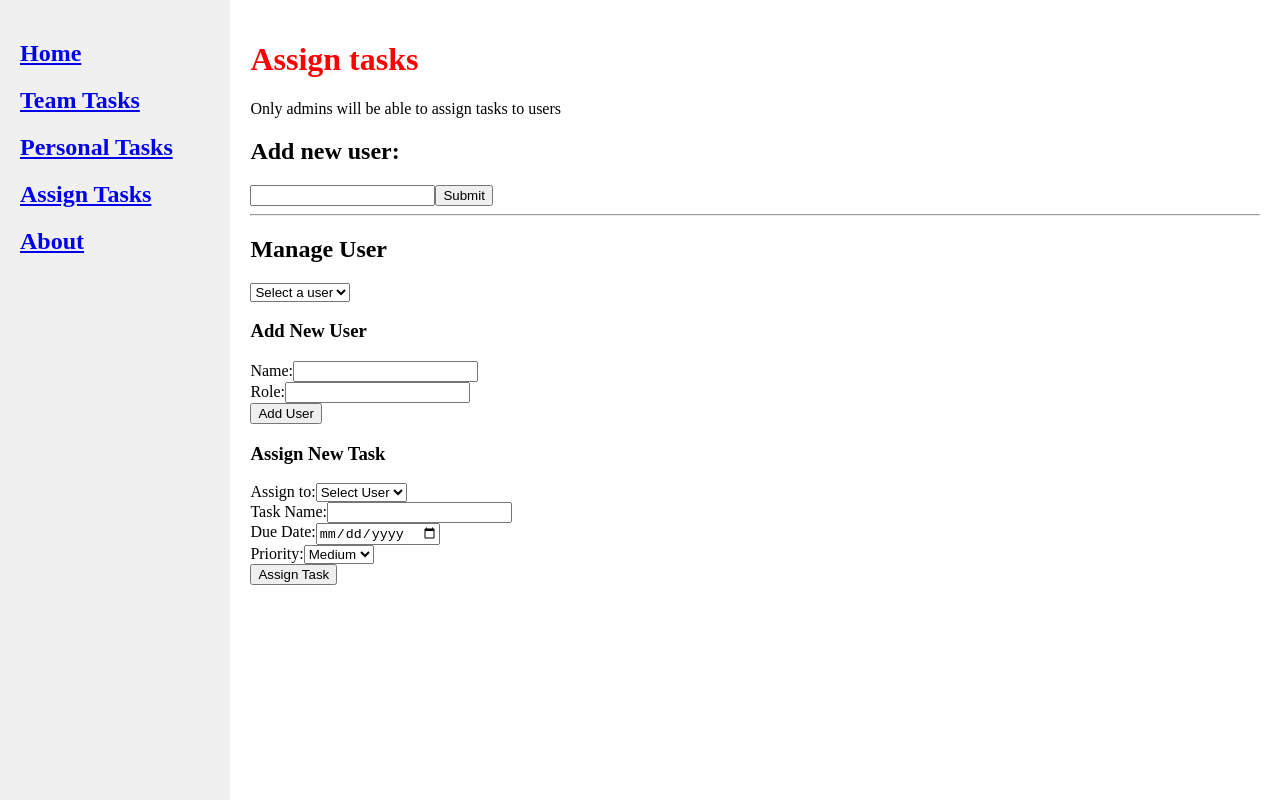
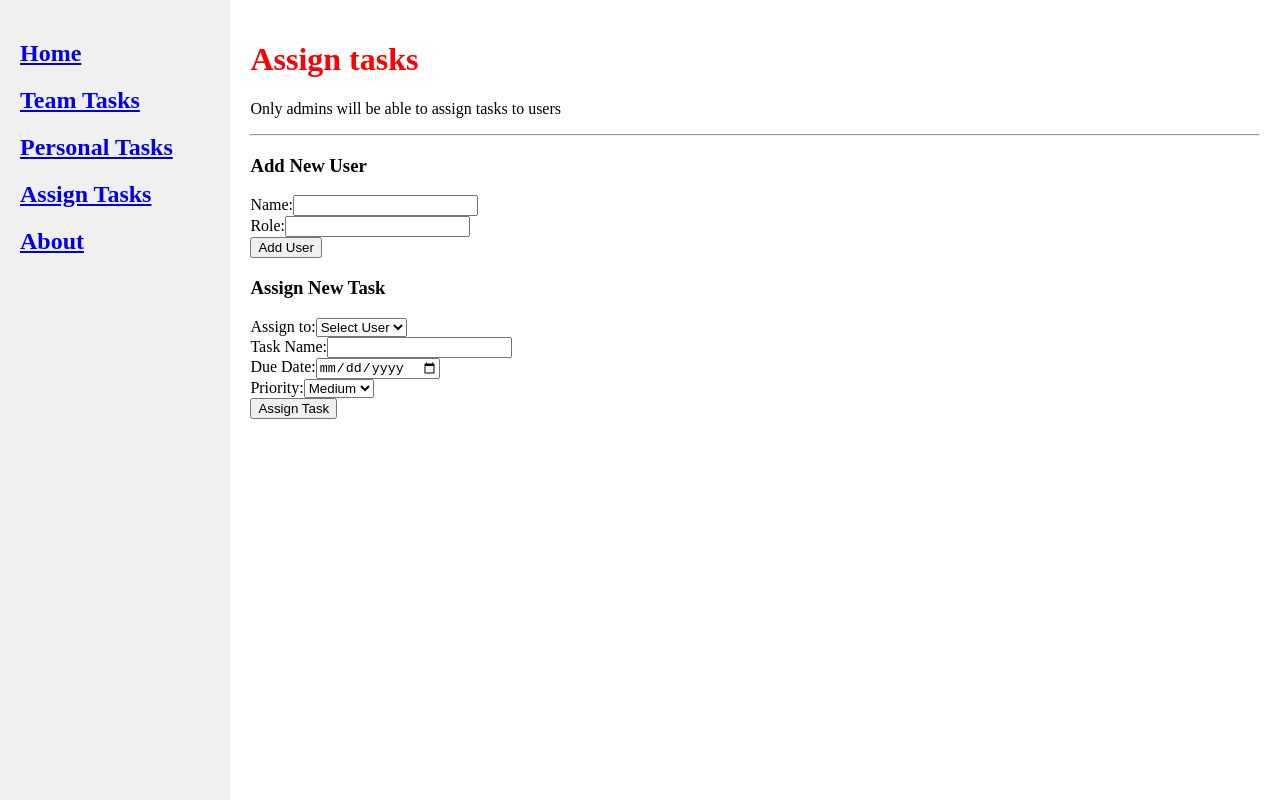
Before and after one commit to Krrithik/TaskManagerApp-React, a React (Vite) app: page /assignTasks in a window 1280 px wide. Built offline with nearby package versions, Linux system fonts and the light colour scheme.

Commit message:
deleted the excess files in the route

```diff
--- a/src/routes/assignTasks.jsx
+++ b/src/routes/assignTasks.jsx
@@ -14,10 +14,7 @@ function assignTasks() {
     <>
       <h1>Assign tasks</h1>
       <p>Only admins will be able to assign tasks to users</p>
-      <AddUser />
       <hr />
-      <h2>Manage User</h2>
-      <SelectUser />
       <AssignTask />
     </>
   );
```
